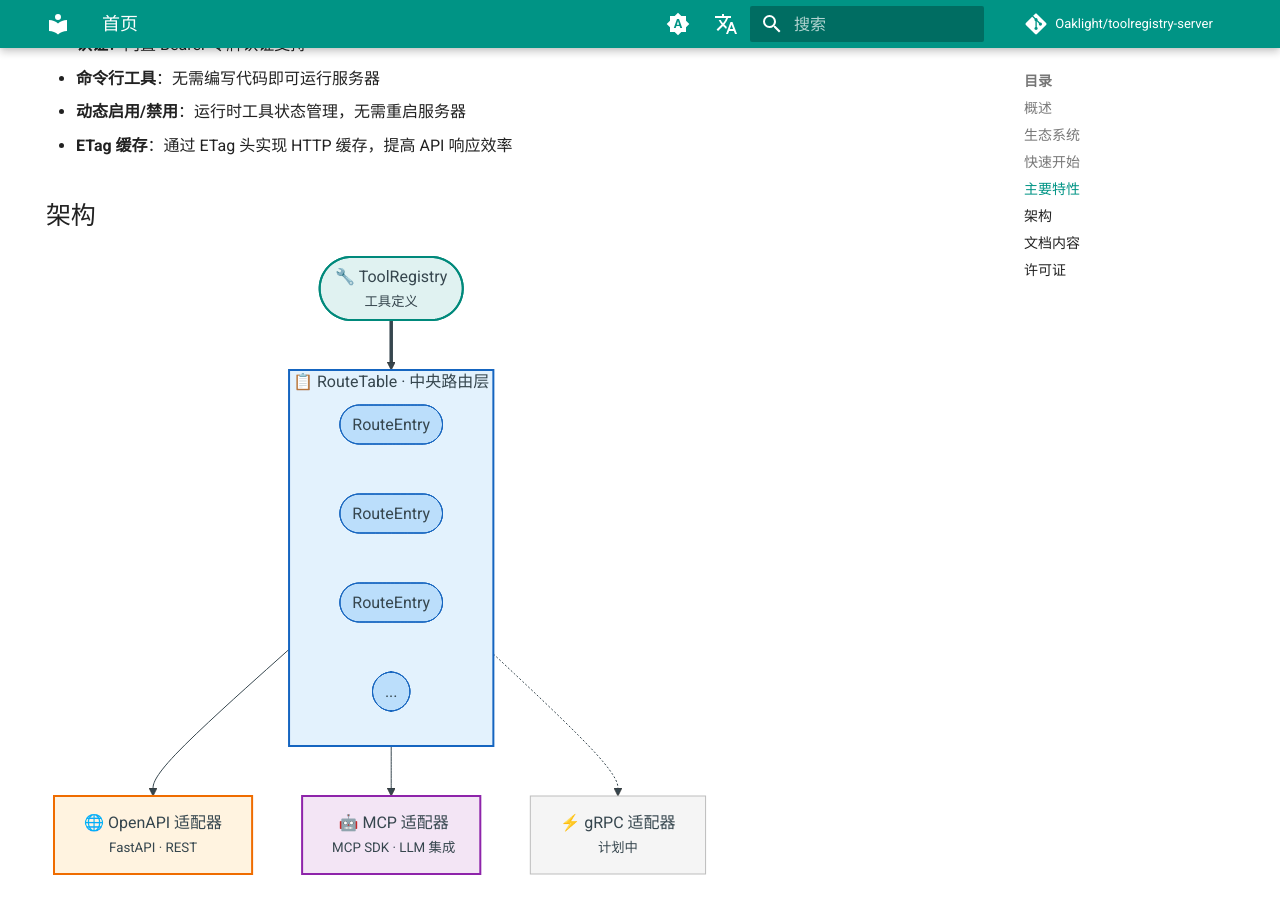
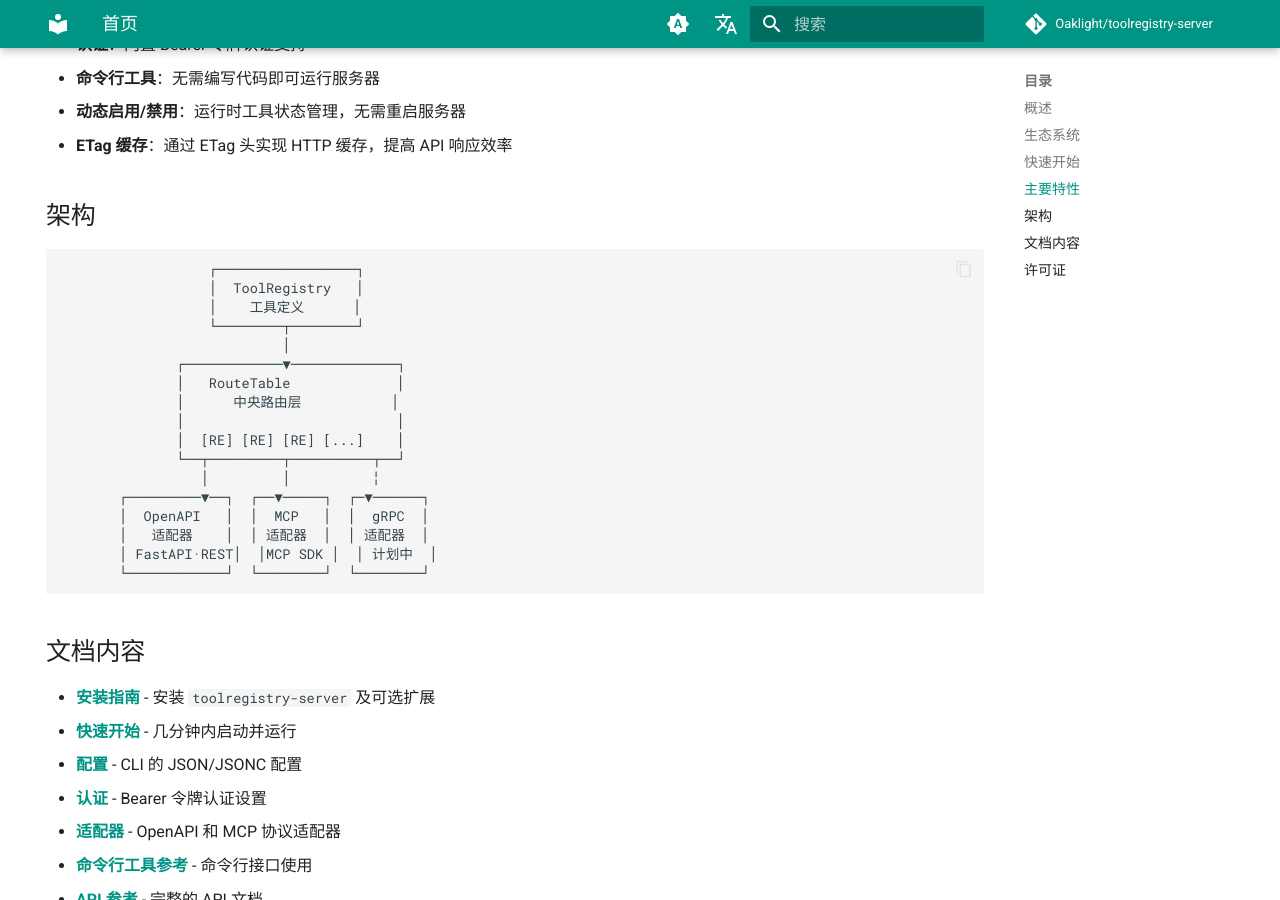
Before and after one commit to Oaklight/toolregistry-server, an MkDocs documentation site: the page built from docs/index.md, in a window 1280 px wide and 900 px high, scrolled down 1557 px. Built offline with MkDocs 1.6.1 and Material for MkDocs 9.7.7, drawn with Linux system fonts in a browser that asks for light colours; comment, search, counter and statistics services are not loaded; part of the change alters nothing that is shown.

Commit message:
docs: 将 mermaid 图表替换为 ASCII 艺术字架构图
Mermaid 将 RouteEntry 垂直堆叠，留白过多。
使用 Unicode 制表符 ASCII 艺术字实现更紧凑的布局。

````diff
--- a/docs/index.md
+++ b/docs/index.md
@@ -73,36 +73,24 @@ app = create_openapi_app(route_table)
 
 ## 架构
 
-```mermaid
-graph TD
-    TR(["🔧 ToolRegistry<br/><small>工具定义</small>"])
-
-    subgraph RT ["📋 RouteTable · 中央路由层"]
-        direction LR
-        RE1([RouteEntry])
-        RE2([RouteEntry])
-        RE3([RouteEntry])
-        RE4(["..."])
-    end
-
-    OA["🌐 OpenAPI 适配器<br/><small>FastAPI · REST</small>"]
-    MA["🤖 MCP 适配器<br/><small>MCP SDK · LLM 集成</small>"]
-    GA["⚡ gRPC 适配器<br/><small>计划中</small>"]
-
-    TR ==> RT
-    RT --> OA
-    RT --> MA
-    RT -.-> GA
-
-    style TR fill:#e0f2f1,stroke:#00897b,stroke-width:2px,color:#004d40
-    style RT fill:#e3f2fd,stroke:#1565c0,stroke-width:2px,color:#0d47a1
-    style OA fill:#fff3e0,stroke:#ef6c00,stroke-width:2px,color:#e65100
-    style MA fill:#f3e5f5,stroke:#8e24aa,stroke-width:2px,color:#6a1b9a
-    style GA fill:#f5f5f5,stroke:#bdbdbd,stroke-width:1px,color:#9e9e9e
-    style RE1 fill:#bbdefb,stroke:#1565c0,color:#0d47a1
-    style RE2 fill:#bbdefb,stroke:#1565c0,color:#0d47a1
-    style RE3 fill:#bbdefb,stroke:#1565c0,color:#0d47a1
-    style RE4 fill:#bbdefb,stroke:#1565c0,color:#0d47a1
+```
+                  ┌─────────────────┐
+                  │  ToolRegistry   │
+                  │    工具定义      │
+                  └────────┬────────┘
+                           │
+              ┌────────────▼─────────────┐
+              │   RouteTable             │
+              │      中央路由层           │
+              │                          │
+              │  [RE] [RE] [RE] [...]    │
+              └──┬─────────┬──────────┬──┘
+                 │         │          ╎
+       ┌─────────▼──┐  ┌──▼─────┐  ┌─▼──────┐
+       │  OpenAPI   │  │  MCP   │  │  gRPC  │
+       │   适配器    │  │ 适配器  │  │ 适配器  │
+       │ FastAPI·REST│  │MCP SDK │  │ 计划中  │
+       └────────────┘  └────────┘  └────────┘
 ```
 
 ## 文档内容
````
